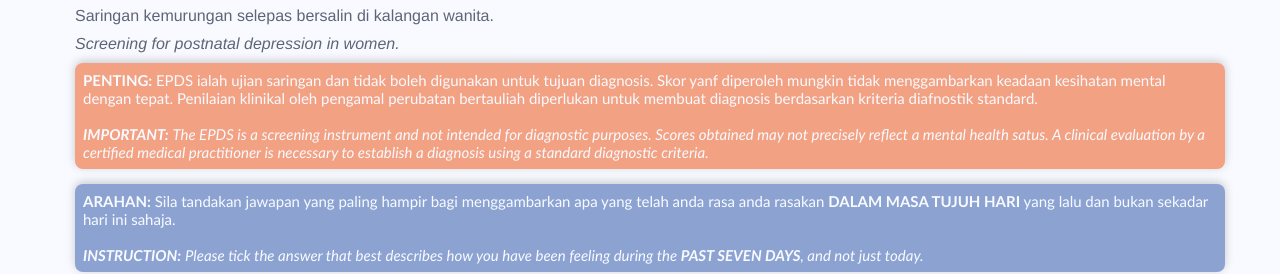
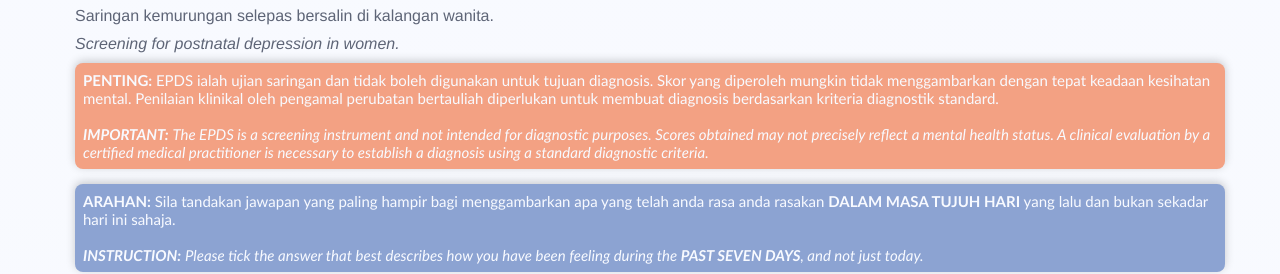
Before and after one commit to medicscores/EPDS-Malay-English-version, a plain HTML site: page index.html in a window 1280 px wide. Shown: the part 241-515 px from the top of the page. Drawn offline with Linux system fonts and the light colour scheme.

Commit message:
Update index.html

```diff
--- a/index.html
+++ b/index.html
@@ -118,7 +118,7 @@ button:hover{background-color: white ; color: #595959; }
 <h4>Saringan kemurungan selepas bersalin di kalangan wanita.</h4>
 <h5><i>Screening for postnatal depression in women.</i></h5>
 
-<div class="textbox1"><strong>PENTING: </strong>EPDS ialah ujian saringan dan tidak boleh digunakan untuk tujuan diagnosis. Skor yanf diperoleh mungkin tidak menggambarkan keadaan kesihatan mental dengan tepat. Penilaian klinikal oleh pengamal perubatan bertauliah diperlukan untuk membuat diagnosis berdasarkan kriteria diafnostik standard.<br><br><strong><i>IMPORTANT:</i></strong> <i>The EPDS is a screening instrument and not intended for diagnostic purposes. Scores obtained may not precisely reflect a mental health satus. A clinical evaluation by a certified medical practitioner is necessary to establish a diagnosis using a standard diagnostic criteria.</i></div>
+<div class="textbox1"><strong>PENTING: </strong>EPDS ialah ujian saringan dan tidak boleh digunakan untuk tujuan diagnosis. Skor yang diperoleh mungkin tidak menggambarkan dengan tepat keadaan kesihatan mental. Penilaian klinikal oleh pengamal perubatan bertauliah diperlukan untuk membuat diagnosis berdasarkan kriteria diagnostik standard.<br><br><strong><i>IMPORTANT:</i></strong> <i>The EPDS is a screening instrument and not intended for diagnostic purposes. Scores obtained may not precisely reflect a mental health status. A clinical evaluation by a certified medical practitioner is necessary to establish a diagnosis using a standard diagnostic criteria.</i></div>
 <div class="textbox2"><strong>ARAHAN:</strong> Sila tandakan jawapan yang paling hampir bagi menggambarkan apa yang telah anda rasa anda rasakan <strong>DALAM MASA TUJUH HARI</strong> yang lalu dan bukan sekadar hari ini sahaja.<br><br><strong><i>INSTRUCTION:</i></strong> <i>Please tick the answer that best describes how you have been feeling during the <strong>PAST SEVEN DAYS</strong>, and not just today.</i></div>
 
 
```
